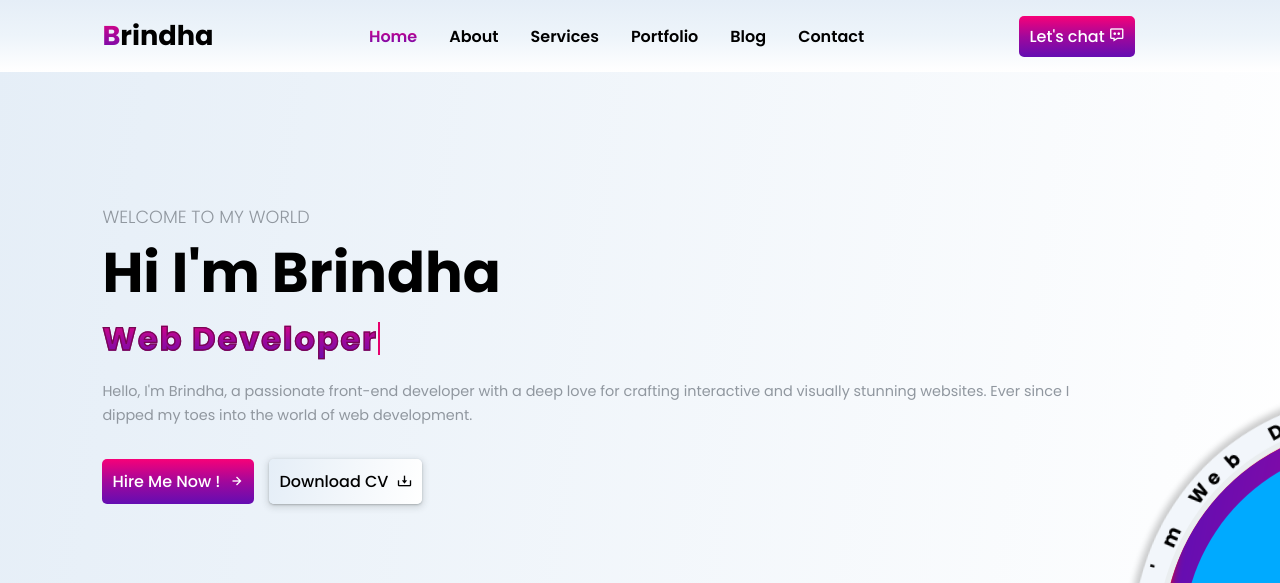
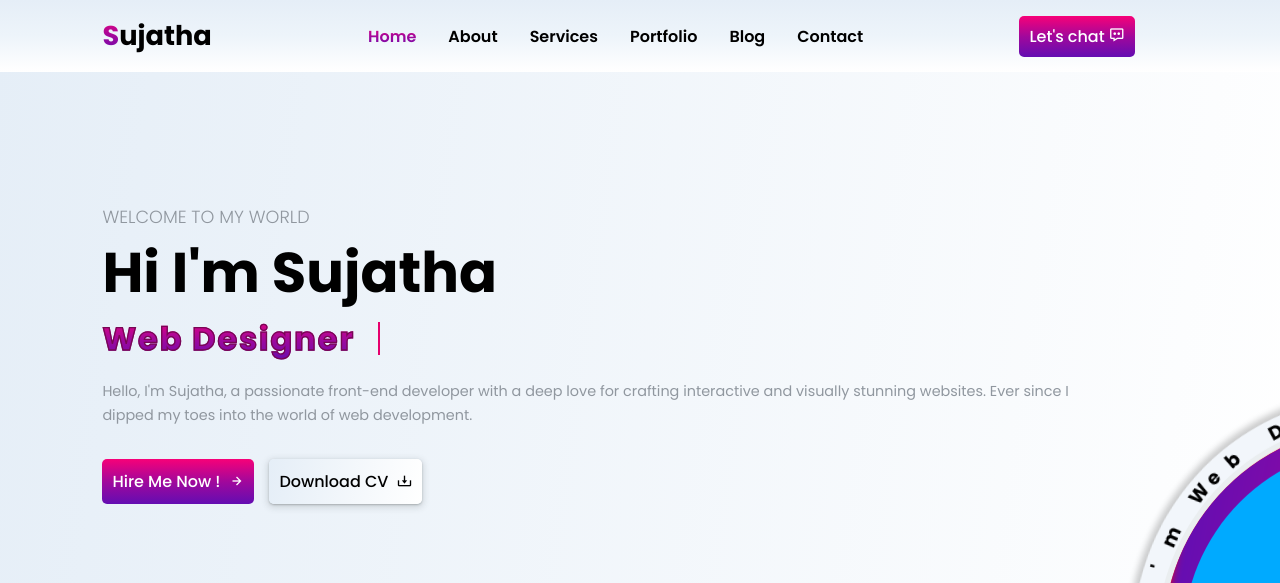
Before and after one commit to sujathamano-s/portfolioSuja, a plain HTML site: page index.html in a window 1280 px wide. Shown: the top 583 px of the page. Drawn offline with nearby package versions, Linux system fonts and the light colour scheme.

Commit message:
Update index.html

```diff
--- a/index.html
+++ b/index.html
@@ -3,7 +3,7 @@
 <head>
     <meta charset="UTF-8">
     <meta name="viewport" content="width=device-width, initial-scale=1.0">
-    <title>Brindha || Portfolio website</title>
+    <title>Sujatha || Portfolio website</title>
     <link rel="stylesheet" href="style.css">
     <!-- boxicon css link -->
     <link href='https://unpkg.com/boxicons@2.1.4/css/boxicons.min.css' rel='stylesheet'>
@@ -13,7 +13,7 @@
 <body>
     <div class="overlay"></div>
     <header>
-        <a href="#" class="logo"><span>B</span>rindha</a>
+        <a href="#" class="logo"><span>S</span>ujatha</a>
         <ul class="navlist">
             <li><a href="#home" class="active">Home</a></li>
             <li><a href="#about">About</a></li>
@@ -33,16 +33,16 @@
     <section class="home" id="home">
         <div class="hero-info">
             <h3>Welcome To my World</h3>
-            <h1>Hi I'm Brindha</h1>
+            <h1>Hi I'm Sujatha</h1>
 
             <div class="text-animate">
-                <h2>Web Developer</h2>
+                <h2>Web Designer</h2>
             </div>
 
-            <p>Hello, I'm Brindha, a passionate front-end developer with a deep love for crafting interactive and visually stunning websites. Ever since I dipped my toes into the world of web development.</p>
+            <p>Hello, I'm Sujatha, a passionate front-end developer with a deep love for crafting interactive and visually stunning websites. Ever since I dipped my toes into the world of web development.</p>
 
             <div class="btn-box">
-                <a href="nbrindha2508@gmail.com" class="btn">Hire Me Now ! <i class='bx bx-right-arrow-alt' ></i></a>
+                <a href="msujatha2042004@gmail.com" class="btn">Hire Me Now ! <i class='bx bx-right-arrow-alt' ></i></a>
                 <a href="" target="_blank" class="btn d-CV">Download CV <i class='bx bx-download'></i></a>
             </div>
 
```
